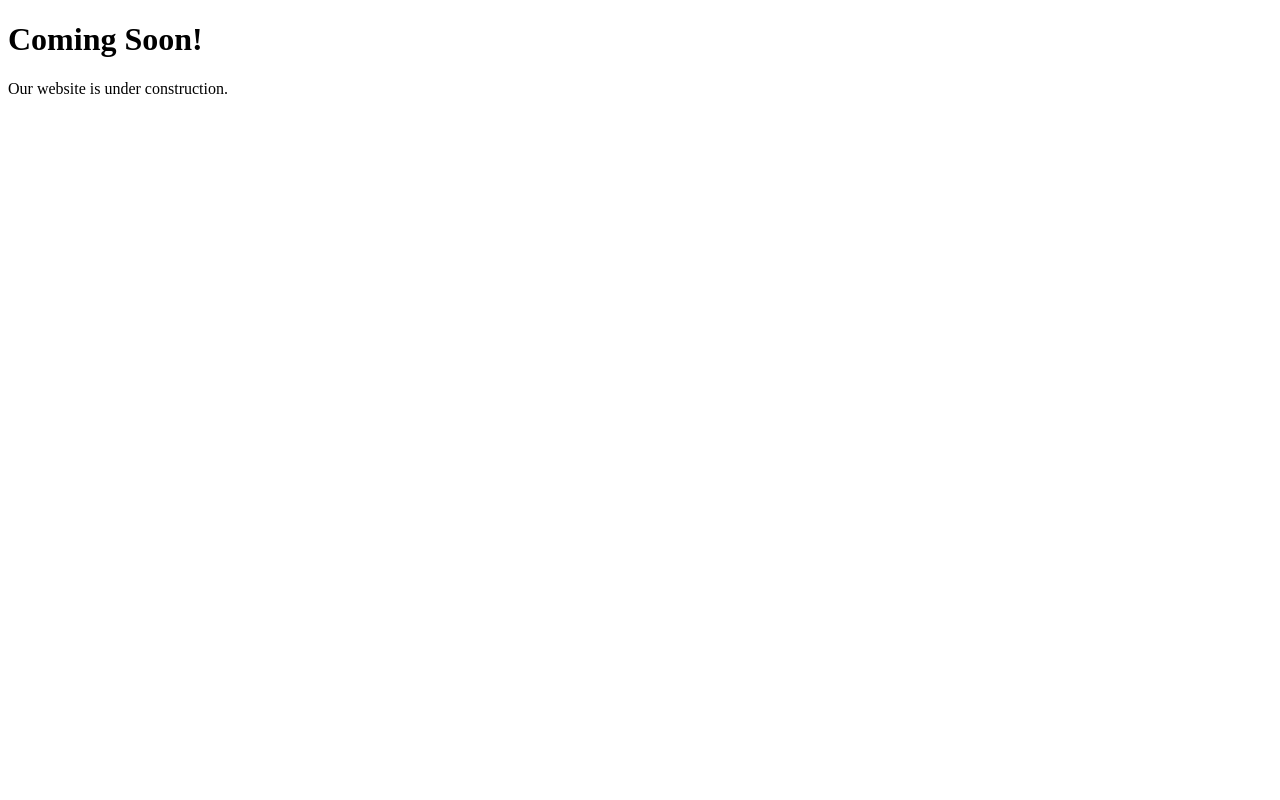
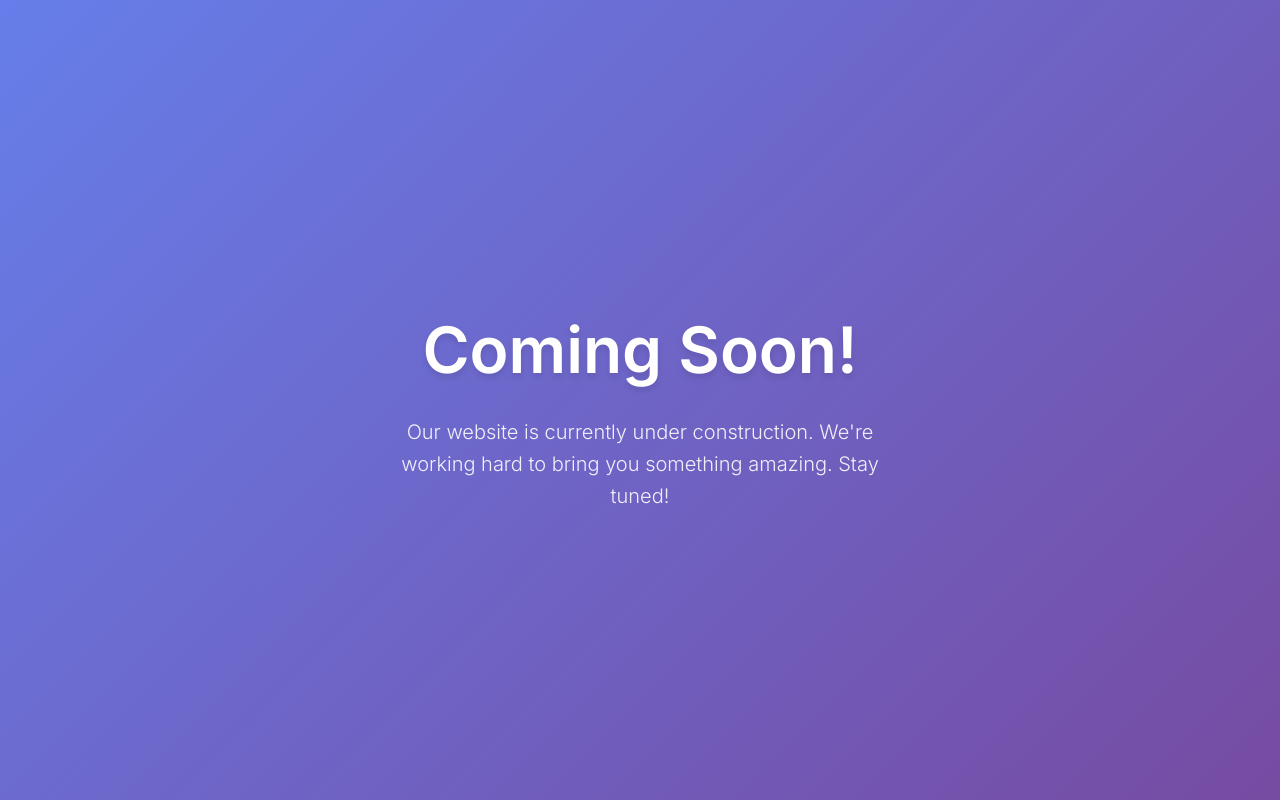
Before and after one commit to rumiantsevaa/Diploma-Project-Booking-Service, a plain HTML site: page docs/index.html in a window 1280 px wide. Drawn offline with Linux system fonts and the light colour scheme.

Commit message:
Update index.html
Some trendy CSS added to test deployment upon update.

```diff
--- a/docs/index.html
+++ b/docs/index.html
@@ -4,9 +4,49 @@
     <meta charset="UTF-8">
     <meta name="viewport" content="width=device-width, initial-scale=1.0">
     <title>Site Under Construction</title>
+    <link href="https://fonts.googleapis.com/css2?family=Inter:wght@300;400;600&display=swap" rel="stylesheet">
+    <style>
+        body {
+            margin: 0;
+            height: 100vh;
+            display: flex;
+            flex-direction: column;
+            justify-content: center;
+            align-items: center;
+            background: linear-gradient(135deg, #667eea 0%, #764ba2 100%);
+            font-family: 'Inter', sans-serif;
+            color: white;
+            text-align: center;
+            overflow: hidden;
+        }
+
+        h1 {
+            font-size: 4rem;
+            font-weight: 600;
+            margin-bottom: 0.5rem;
+            text-shadow: 0 4px 6px rgba(0,0,0,0.1);
+        }
+
+        p {
+            font-size: 1.25rem;
+            font-weight: 300;
+            max-width: 500px;
+            line-height: 1.6;
+            opacity: 0.9;
+        }
+
+        @keyframes fadeIn {
+            from { opacity: 0; transform: translateY(20px); }
+            to { opacity: 1; transform: translateY(0); }
+        }
+
+        h1, p {
+            animation: fadeIn 1s ease-out;
+        }
+    </style>
 </head>
 <body>
     <h1>Coming Soon!</h1>
-    <p>Our website is under construction.</p>
+    <p>Our website is currently under construction. We're working hard to bring you something amazing. Stay tuned!</p>
 </body>
 </html>
```
